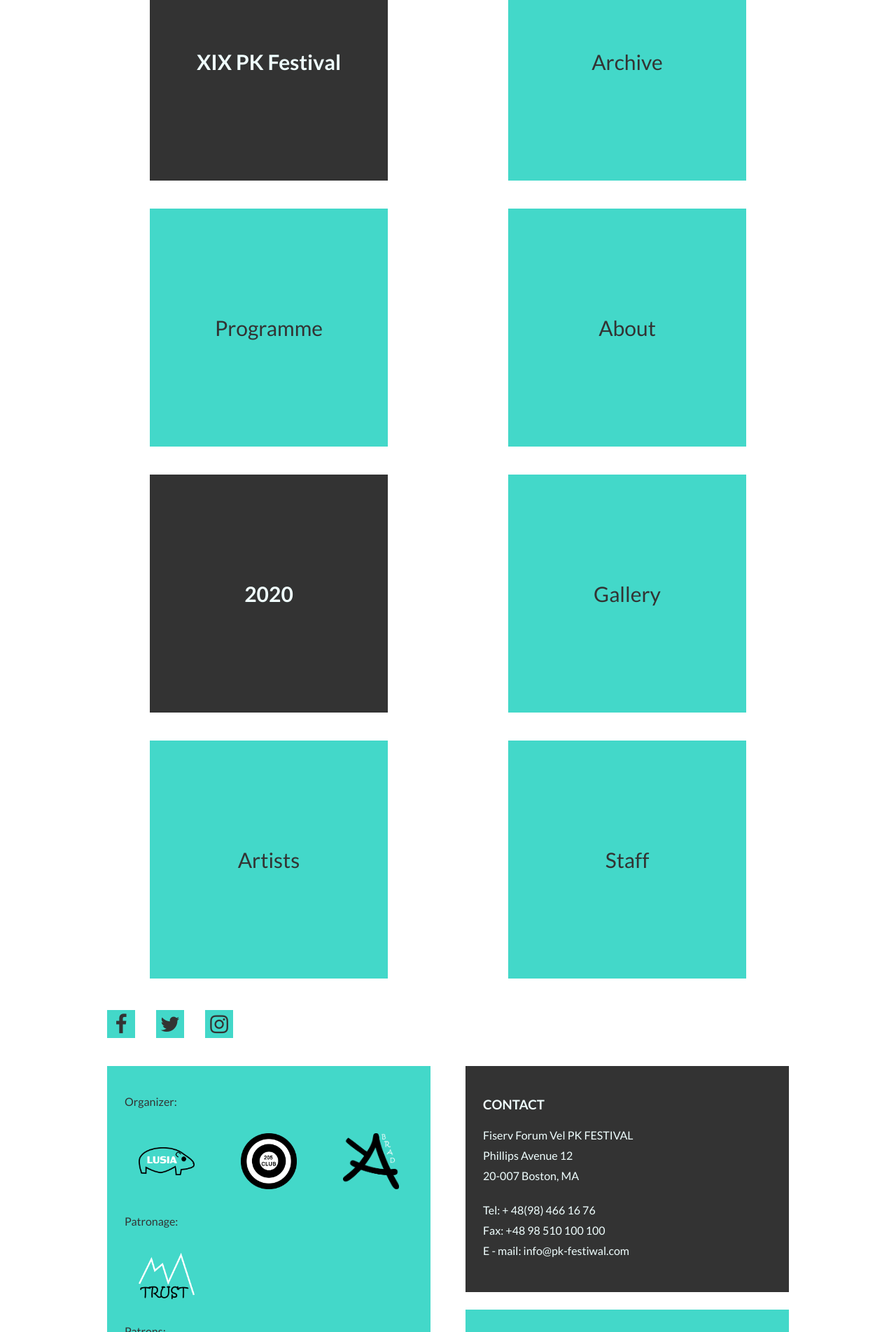
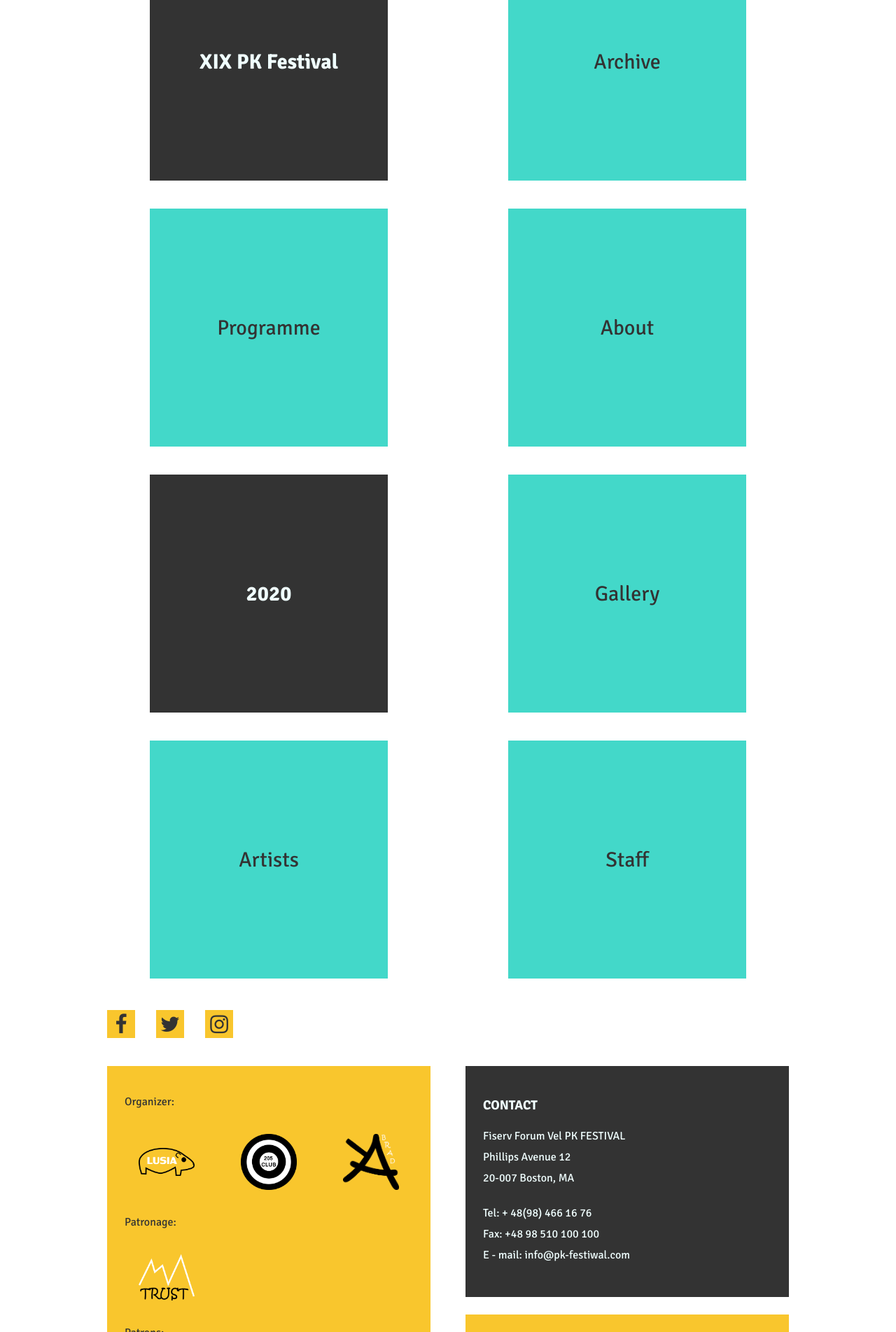
Before and after one commit to Morswin19/event-site-react, a React (Create React App) app: page /#/ in a window 1280 px wide. Shown: the part 626-2529 px from the top of the page at 70% size. Built offline with nearby package versions, Linux system fonts and the light colour scheme.

Commit message:
layout colours changes, font change

```diff
--- a/public/index.html
+++ b/public/index.html
@@ -12,6 +12,7 @@
     rel="stylesheet">
   <link rel="manifest" href="%PUBLIC_URL%/manifest.json" />
   <link rel="stylesheet" href="https://cdnjs.cloudflare.com/ajax/libs/font-awesome/4.7.0/css/font-awesome.min.css">
+  <link href="https://fonts.googleapis.com/css2?family=Signika:wght@300;400;500;600;700&display=swap" rel="stylesheet">
   <title>PK Festival site - react</title>
 </head>
 
--- a/src/App.sass
+++ b/src/App.sass
@@ -1,6 +1,7 @@
 *
     // text-align: center
-    font-family: 'Lato', sans-serif
+    // font-family: 'Lato', sans-serif
+    font-family: 'Signika', sans-serif
     box-sizing: border-box
 
 .App
--- a/src/Styles/About.sass
+++ b/src/Styles/About.sass
@@ -1,3 +1,5 @@
+@import "./sass-variables.sass"
+
 .aboutPage
     display: flex
     justify-content: space-between
@@ -7,7 +9,7 @@
         width: 50%
         margin: 25px
         padding: 25px
-        background: #43d8c9
+        background: $cmain
         display: flex
         flex-direction: column
 
@@ -19,7 +21,7 @@
             line-height: 1.5
 
         hr
-            border: 2px solid #158a90
+            border: 2px solid $cmain
             margin-bottom: 30px
             width: 80%
 
--- a/src/Styles/Footer.sass
+++ b/src/Styles/Footer.sass
@@ -1,3 +1,5 @@
+@import "./sass-variables.sass"
+
 .footerContainer
     display: flex
 
@@ -5,14 +7,14 @@
     width: 50%
 
 .footerElement
-    color: #333333
-    background-color: #43d8c9
+    color: $cdark
+    background-color: $cmain
     margin: 25px
     padding: 25px
 
 .contact
     color: azure
-    background-color: #333333
+    background-color: $cdark
 
 @media (max-width: 1000px)
     .footerContainer
@@ -23,11 +25,11 @@
         width: 100%
 
     .footerElement
-        color: #333333
-        background-color: #43d8c9
+        color: $cdark
+        background-color: $cmain
         margin: 25px 0px
         padding: 25px
 
     .contact
         color: azure
-        background-color: #333333
+        background-color: $cdark
--- a/src/Styles/Header.sass
+++ b/src/Styles/Header.sass
@@ -7,13 +7,13 @@
     background-position: 180% 30%
     display: flex
 
-    .headerBackground
-        background: #04d8ffff
-        width: 100%
-        height: 100%
-        opacity: 0.7
-        position: absolute
-        top: 0
+    // .headerBackground
+    //     // background: #04d8ffff
+    //     width: 100%
+    //     height: 100%
+    //     opacity: 0.7
+    //     position: absolute
+    //     top: 0
 
     .homeButton
         position: fixed
--- a/src/Styles/Social.sass
+++ b/src/Styles/Social.sass
@@ -1,3 +1,5 @@
+@import "./sass-variables.sass"
+
 .socialComponent
     display: flex
 
@@ -5,7 +7,7 @@
         display: flex
         width: 40px
         height: 40px
-        background-color: #43d8c9
+        background-color: $cmain
         justify-content: center
         align-items: center
         margin: 25px 5px 15px 25px
@@ -15,5 +17,5 @@
 
     i
         text-decoration: none
-        color: #333333
+        color: $cdark
         font-size: 30px
--- /dev/null
+++ b/src/Styles/_sass-variables.sass
@@ -0,0 +1,4 @@
+//colours
+$cmain: #F9C62D
+$clight: #FFFFFF
+$cdark: #333333
```
